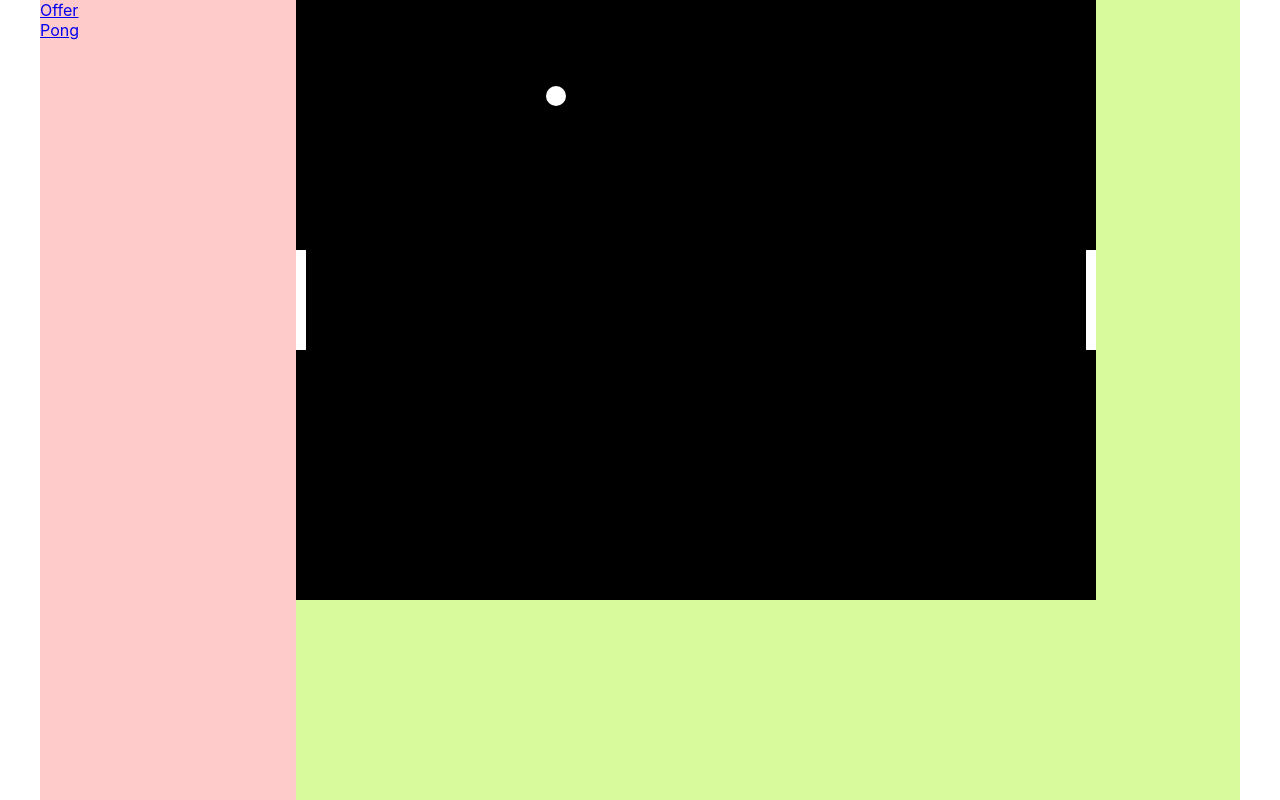
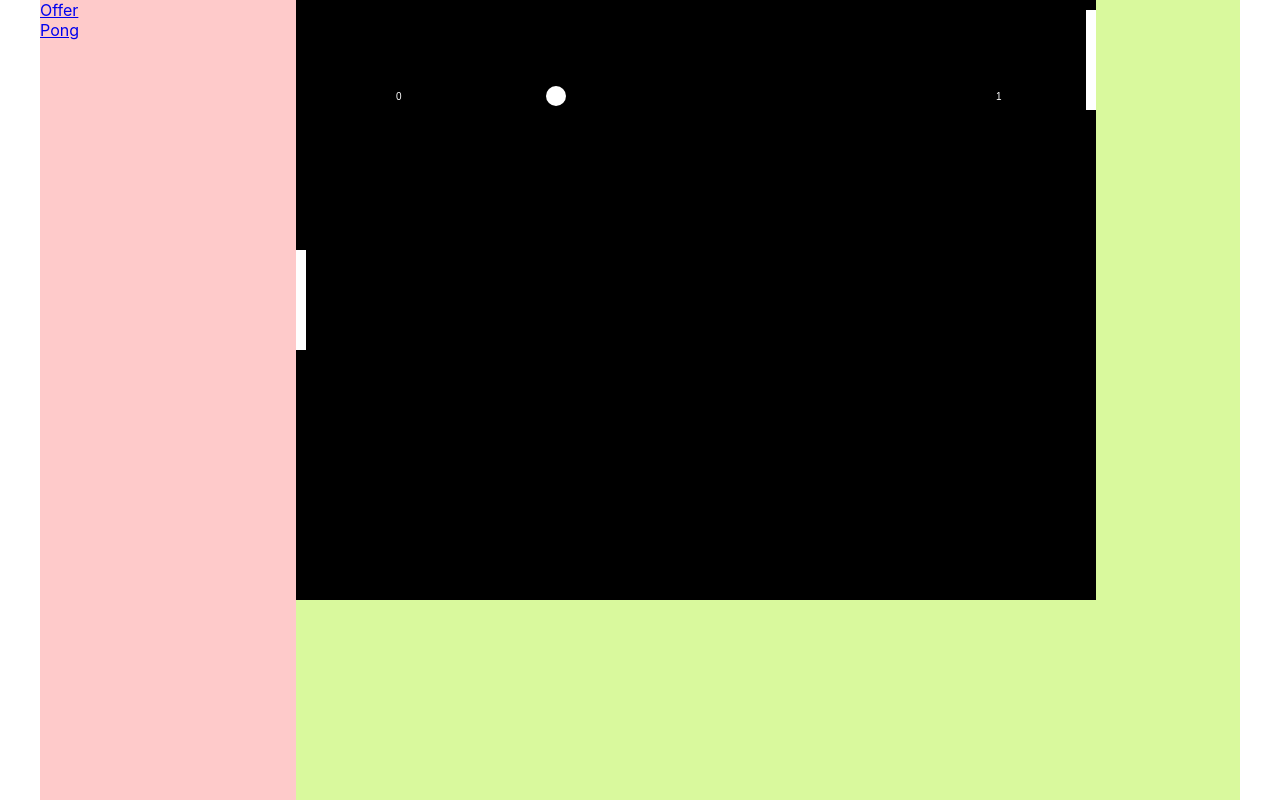
Before and after one commit to MartinPellizzer/mp, a plain HTML site: page pong.html in a window 1280 px wide. Drawn offline with Linux system fonts and the light colour scheme.

Commit message:
pong improved

```diff
--- a/pong.html
+++ b/pong.html
@@ -30,6 +30,8 @@
         var ballSpeedY = 1;
         var paddle1Y = 250;
         var paddle2Y = 250;
+        var player1Score = 0;
+        var player2Score = 0;
         const PADDLE_THICKNESS = 10;
         const PADDLE_HEIGHT = 100;
 
@@ -68,7 +70,20 @@
             balllY = canvas.height / 2;
         }
 
+
+        function computerMovement() {
+            paddle2YCenter = paddle2Y + PADDLE_HEIGHT / 2;
+            if (paddle2YCenter < ballY - 35) {
+                paddle2Y += 1;
+            }
+            else if (paddle2YCenter > ballY + 35) {
+                paddle2Y -= 1;
+            }
+        }
+
         function moveEverything() {
+            computerMovement();
+
             ballX = ballX + ballSpeedX;
             ballY = ballY + ballSpeedY;
             if (ballX < 0) {
@@ -77,6 +92,7 @@
                     ballSpeedX = -ballSpeedX;
                 } else {
                     ballReset();
+                    player2Score++;
                 }
             }
             if (ballX > canvas.width) {
@@ -85,6 +101,7 @@
                     ballSpeedX = -ballSpeedX;
                 } else {
                     ballReset();
+                    player1Score++;
                 }
             }
             if (ballY < 0) {
@@ -101,7 +118,8 @@
             colorRect(0, paddle1Y, PADDLE_THICKNESS, PADDLE_HEIGHT, 'white');
             colorRect(canvas.width - PADDLE_THICKNESS, paddle2Y, PADDLE_THICKNESS, PADDLE_HEIGHT, 'white');
             colorCircle(ballX, ballY, 10, 'white')
-
+            canvasContext.fillText(player1Score, 100, 100);
+            canvasContext.fillText(player2Score, canvas.width - 100, 100);
         }
 
         function colorRect(leftX, topX, width, height, drawColor) {
```
